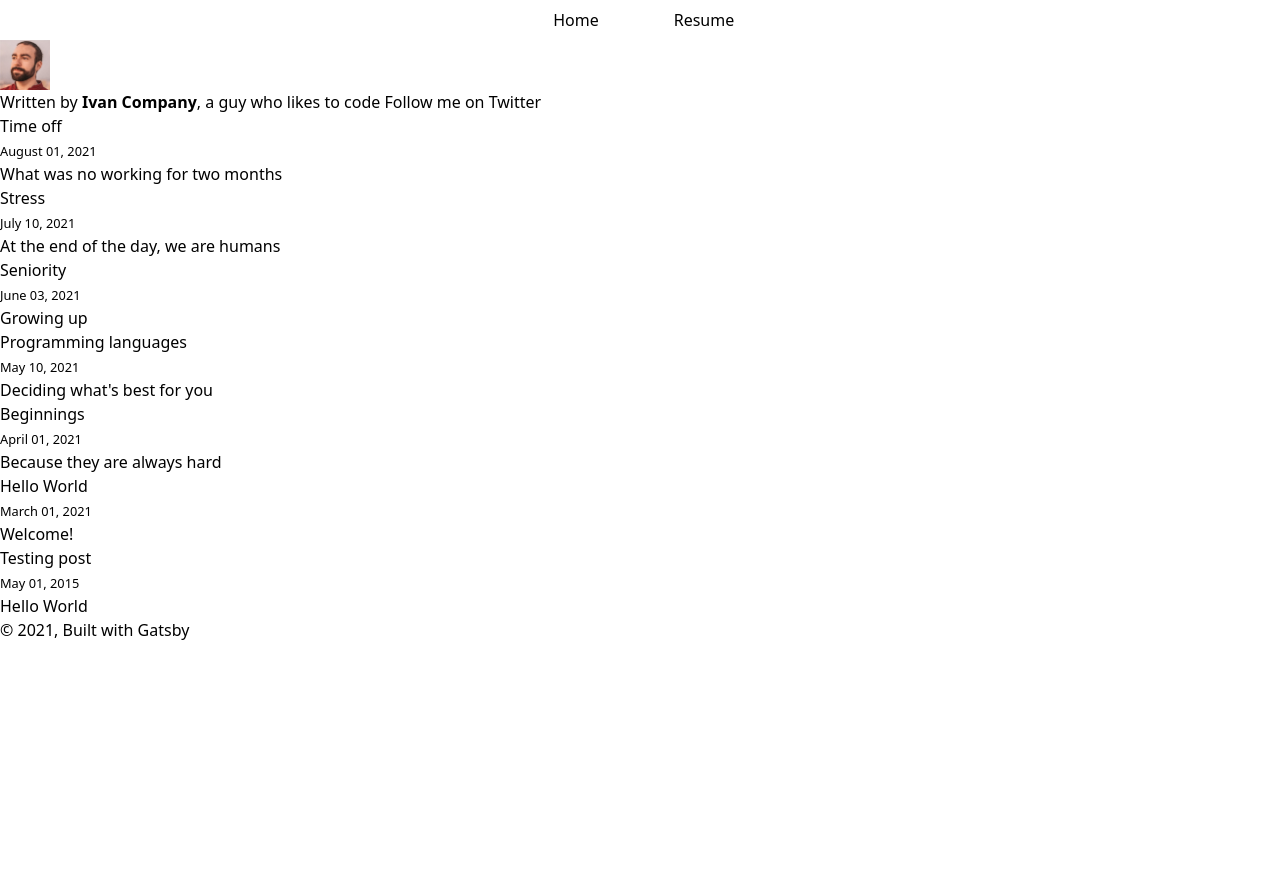
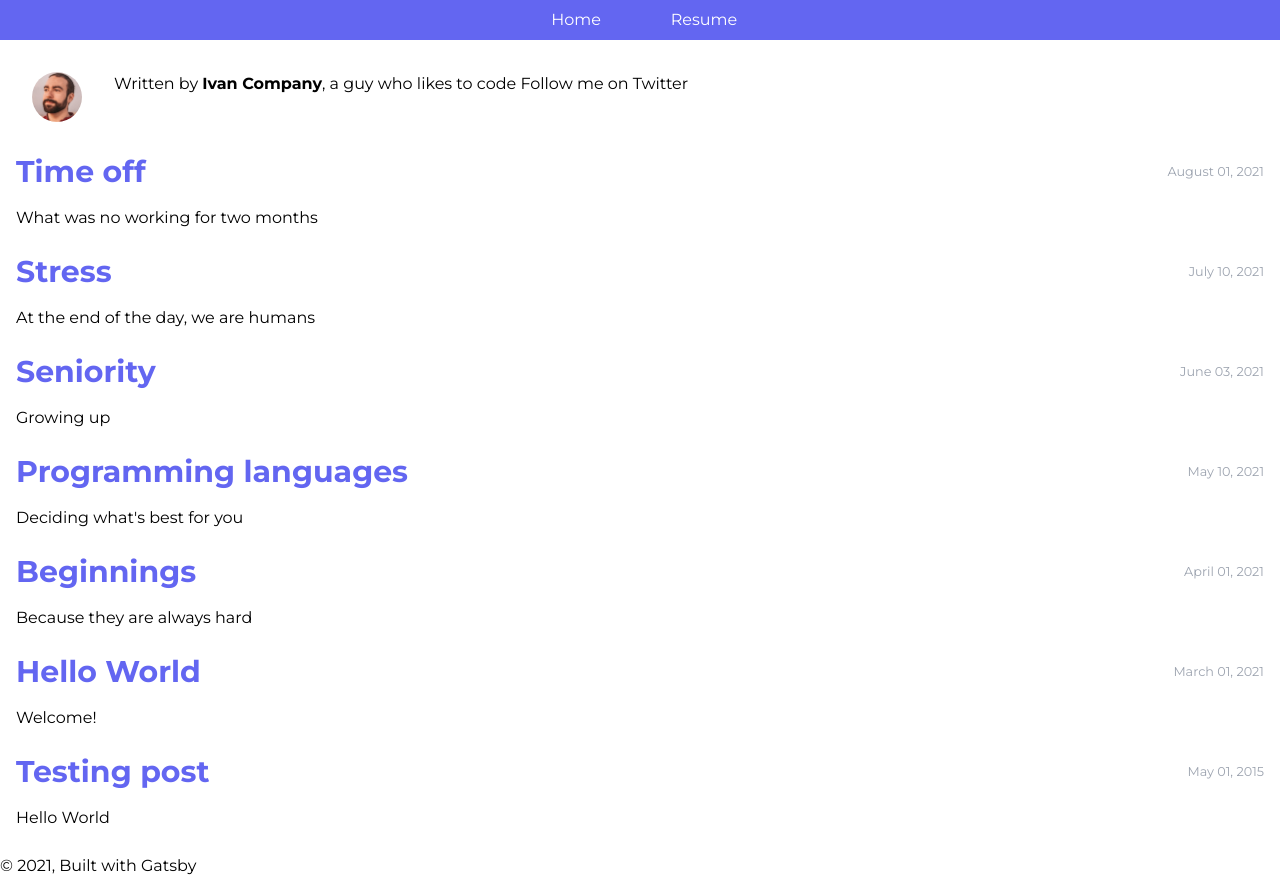
Before and after one commit to ivancompanyavi/ivancompanyavi.github.io, a Gatsby site: page / in a window 1280 px wide. Before the commit the page ends 800 px from the top, so only its background shows below. Built offline with nearby package versions, Linux system fonts and the light colour scheme; Gatsby itself is replaced by a stand-in of ours.

Commit message:
Tweaking styles

```diff
--- a/src/components/bio.js
+++ b/src/components/bio.js
@@ -31,9 +31,9 @@ const Bio = () => {
   const social = data.site.siteMetadata?.social
 
   return (
-    <div className="bio">
+    <div className="flex space-x-8 my-8 px-8">
       <StaticImage
-        className="bio-avatar"
+        className="rounded-full flex-shrink-0"
         layout="fixed"
         formats={["auto", "webp", "avif"]}
         src="../images/profile-pic.jpeg"
--- a/src/components/header.js
+++ b/src/components/header.js
@@ -3,7 +3,7 @@ import { Link } from "gatsby"
 
 const Header = () => {
   return (
-    <header className="w-screen">
+    <header className="w-screen bg-indigo-500 text-white">
       <nav>
         <ul className="flex justify-center items-center">
           <li className="w-32 py-2 flex item-center justify-center">
--- a/src/components/layout.js
+++ b/src/components/layout.js
@@ -4,18 +4,15 @@ import Header from './header'
 
 const Layout = ({ location, title, children }) => {
   const rootPath = `${__PATH_PREFIX__}/`
-  const isRootPath = location.pathname === rootPath
   return (
-    <div>
+    <div className="font-montserrat">
       <Header />
-      <div className="global-wrapper">
       <main>{children}</main>
       <footer>
         © {new Date().getFullYear()}, Built with
         {` `}
         <a href="https://www.gatsbyjs.com">Gatsby</a>
       </footer>
-      </div>
     </div>
   )
 }
--- a/src/pages/index.js
+++ b/src/pages/index.js
@@ -32,19 +32,19 @@ const BlogIndex = ({ data, location }) => {
           const title = post.frontmatter.title || post.fields.slug
 
           return (
-            <li key={post.fields.slug}>
+            <li key={post.fields.slug} className="px-4 my-6">
               <article
                 className="post-list-item"
                 itemScope
                 itemType="http://schema.org/Article"
               >
-                <header>
-                  <h2>
+                <header className="flex mb-4">
+                  <h2 className="whitespace-nowrap w-3/4 overflow-hidden overflow-ellipsis font-bold text-indigo-500">
                     <Link to={post.fields.slug} itemProp="url">
-                      <span itemProp="headline">{title}</span>
+                      <span itemProp="headline" className="text-3xl ">{title}</span>
                     </Link>
                   </h2>
-                  <small>{post.frontmatter.date}</small>
+                  <small className="whitespace-nowrap w-1/4 text-right self-center text-gray-400">{post.frontmatter.date}</small>
                 </header>
                 <section>
                   <p
--- a/src/templates/blog-post.js
+++ b/src/templates/blog-post.js
@@ -22,7 +22,7 @@ const BlogPostTemplate = ({ data, location }) => {
         itemType="http://schema.org/Article"
       >
         <header>
-          <h1 itemProp="headline">{post.frontmatter.title}</h1>
+          <h1 itemProp="headline" className="text-3xl">{post.frontmatter.title}</h1>
           <p>{post.frontmatter.date}</p>
         </header>
         <section
--- a/tailwind.config.js
+++ b/tailwind.config.js
@@ -2,6 +2,10 @@ module.exports = {
   purge: ["./src/**/*.{js,jsx,ts,tsx}"],
   darkMode: false, // or 'media' or 'class'
   theme: {
+    fontFamily: {
+      'montserrat': ['Montserrat', 'sans-serif',
+      'Apple Color Emoji', 'Segoe UI Emoji', 'Segoe UI Symbol', 'Noto Color Emoji']
+    },
     extend: {},
   },
   variants: {
```
